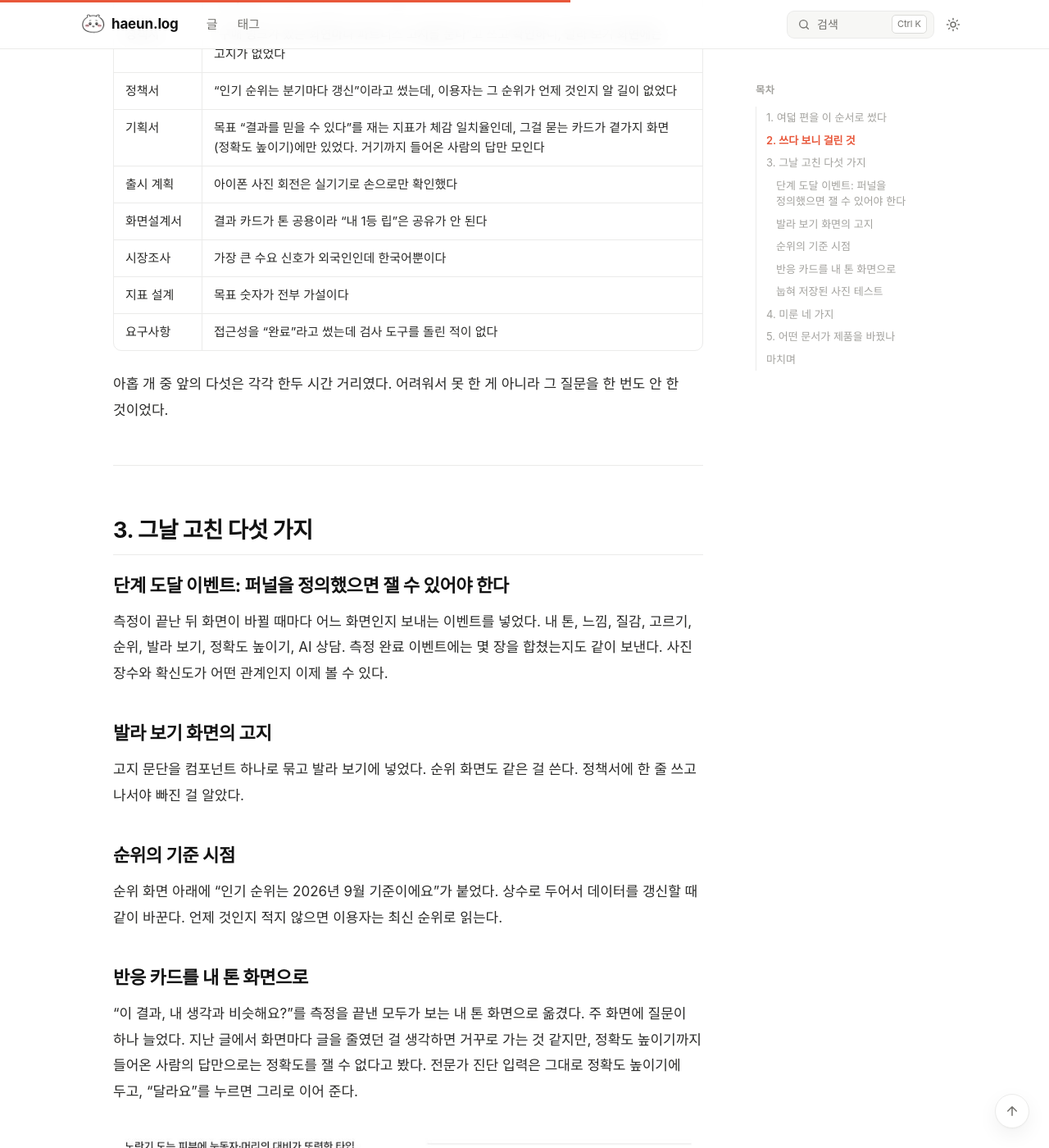
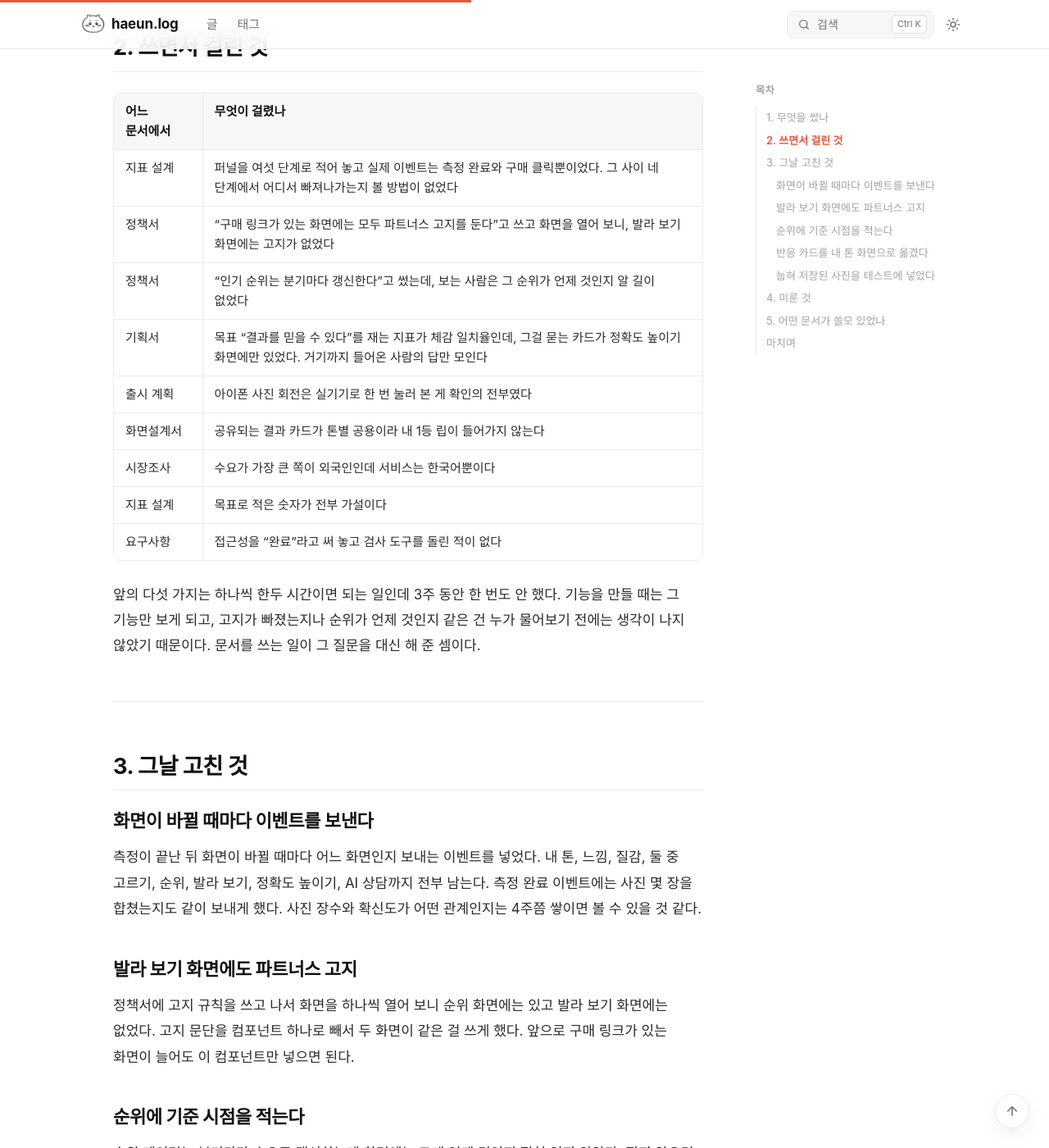
Before and after one commit to OHaEuN/OHaEuN, a Jekyll site: the page built from _posts/2026-11-11-33.md, in a window 1280 px wide and 1400 px high, scrolled down 1774 px. Shown: the whole window at 82% size. Built offline with Jekyll 4.4.1, drawn with Linux system fonts in a browser that asks for light colours; nearby versions of some CDN libraries; some web fonts are replaced; some of the changed text lies outside the part shown.

Commit message:
Post 33: rewrite in plain prose, section titles as questions

```diff
--- a/_posts/2026-11-11-33.md
+++ b/_posts/2026-11-11-33.md
@@ -1,107 +1,115 @@
 ---
 layout: post
-title: "만들고 난 뒤에 기획 문서를 쓰면 무엇이 보이나"
+title: "만들고 난 뒤에 톤빛 기획 문서를 쓰면서 고친 것들"
 date: 2026-11-11 13:00:00 +0900
 permalink: /33
 category: "Front-end"
 tags: ["톤빛", "사이드 프로젝트", "기획", "프로덕트", "지표"]
 thumbnail: /assets/posts/33/thumbnail.jpg
 image: /assets/posts/33/thumbnail.jpg
-description: "하루 만에 만들고 3주 동안 고친 톤빛을, 기획자였다면 썼을 문서 여덟 편으로 거꾸로 적어 봤다. 쓰는 동안 제품의 빈 곳 아홉 개가 나왔고 다섯 개를 바로 고쳐 배포했다. 어떤 문서가 제품을 바꿨는지 정리했다."
+description: "이미 돌아가고 있는 톤빛을 보면서 기획자였다면 썼을 문서 여덟 편을 거꾸로 채웠다. 쓰는 동안 서비스에 빠져 있던 것 아홉 가지가 나왔고, 다섯 가지는 그날 고쳐서 배포했다. 어떤 문서가 실제로 서비스를 바꿨는지 정리했다."
 ---
 
-> **결과:** 톤빛을 기획자였다면 썼을 문서 여덟 편(시장조사, 기획서, 요구사항, 정책, 정보구조, 화면설계, 지표, 출시 계획)으로 거꾸로 적어 봤다. 쓰는 동안 제품의 빈 곳 아홉 개가 나왔고, 다섯 개는 그날 고쳐 배포했다. 제품을 가장 많이 바꾼 문서는 정책서와 지표 설계였다.
+[지난 글](/31)에서 톤빛을 하루 만에 만들고 3주 동안 어떻게 바꿔 왔는지 적었다. 그 글을 포트폴리오에 붙이려고 다시 읽어 보니 코드와 회고는 있는데, 정작 "왜 이렇게 정했는지"를 적어 둔 문서가 없었다. 팀에서 일할 때는 기획자가 시장조사부터 화면설계서까지 먼저 써 두고 그 위에서 개발이 돌아가는데, 혼자 만들다 보니 그 단계를 통째로 건너뛴 것이다.
 
-[지난 글](/31)에서 톤빛을 하루 만에 만들고 3주 동안 어떻게 바꿨는지 적었다. 포트폴리오로 쓰려고 다시 보니 코드와 회고는 있는데 "왜 이렇게 정했나"가 적힌 데가 없었다. 팀이었다면 기획자가 남겼을 문서가 통째로 비어 있었다. 그래서 거꾸로 써 봤다. 사후에 쓴 문서라는 건 첫 줄에 그대로 적었다.
+그래서 이번에는 반대로 해 봤다. 이미 돌아가고 있는 서비스를 보면서, 기획자였다면 썼을 문서를 하나씩 채웠다. 사후에 쓴 문서라는 건 문서 첫 줄에 적어 두었다. 쓰는 데 하루가 걸렸고, 그 하루 동안 서비스에 빠져 있던 것 아홉 가지가 나왔다.
 
-문서는 저장소의 [docs/planning](https://github.com/OHaEuN/tonebit/tree/master/docs/planning)에 있다.
+> **결과:** 기획 문서 여덟 편(시장조사, 서비스 기획서, 요구사항 정의서, 정책서, 정보구조와 흐름, 화면설계서, 지표와 이벤트 설계, 출시·운영 계획)을 썼다. 쓰면서 빠진 것 아홉 가지를 찾았고 그중 다섯 가지는 그날 고쳐서 배포했다. 서비스를 실제로 바꾼 문서는 정책서와 지표 설계 두 편이었다.
+
+문서는 저장소의 [docs/planning](https://github.com/OHaEuN/tonebit/tree/master/docs/planning)에 올려 두었다.
 
 ---
 
-## 1. 여덟 편을 이 순서로 썼다
+## 1. 무엇을 썼나
 
-| 순서 | 문서 | 답하는 질문 |
-|---|---|---|
-| 1 | 사전 시장조사 | 이 시장에 들어갈 이유가 있나, 누가 이미 하고 있나 |
-| 2 | 서비스 기획서 | 누구의 어떤 문제를 어떻게 풀고, 성공은 무엇으로 재나 |
-| 3 | 요구사항 정의서 | 무엇을 꼭 만들고 무엇은 안 만드나 |
-| 4 | 서비스 정책서 | 애매한 상황에서 서비스가 어떻게 판단하나 |
-| 5 | 정보구조와 사용자 흐름 | 화면이 어떻게 이어지고 어디서 갈라지나 |
-| 6 | 화면설계서 | 각 화면에 무엇이 있고 눌렀을 때 무슨 일이 나나 |
-| 7 | 지표와 이벤트 설계 | 잘 되고 있는지 무엇으로 알고 어떻게 남기나 |
-| 8 | 출시·운영 계획 | 언제 무엇을 확인하고 내보내며, 무엇이 위험한가 |
+| 문서 | 어떤 질문에 답하나 |
+|---|---|
+| 사전 시장조사 | 이 시장에 들어갈 이유가 있나, 누가 이미 하고 있나 |
+| 서비스 기획서 | 누구의 어떤 문제를 어떻게 풀고, 성공은 무엇으로 재나 |
+| 요구사항 정의서 | 무엇을 꼭 만들고 무엇은 안 만드나 |
+| 서비스 정책서 | 애매한 상황에서 서비스가 어떻게 판단하나 |
+| 정보구조와 사용자 흐름 | 화면이 어떻게 이어지고 어디서 갈라지나 |
+| 화면설계서 | 각 화면에 무엇이 있고 눌렀을 때 무슨 일이 나나 |
+| 지표와 이벤트 설계 | 잘 되고 있는지 무엇으로 알고 어떻게 남기나 |
+| 출시·운영 계획 | 언제 무엇을 확인하고 내보내며, 무엇이 위험한가 |
 {: data-ke-align="alignLeft"}
 
-시장조사는 출처를 직접 연 것만 숫자를 적었다. 오프라인 진단이 4만 원대부터 평균 6만 원대라는 것, 한 예약 플랫폼에서 외국인 뷰티숍 거래액의 80%가 퍼스널 컬러 진단이었다는 것, 올리브영이 피부 진단 앱에 퍼스널 컬러를 올해 안에 붙인다는 것. 이 셋이면 "진단에서 구매로"가 업계가 가는 방향이고, 집에서 무료로 그 흐름을 끝까지 타는 서비스는 아직 비어 있다는 그림이 나온다. 톤빛이 노리는 자리가 거기다.
+시장조사의 숫자는 출처 페이지를 직접 열어 확인한 것만 적었다. 오프라인 진단이 4만 원대에서 시작해 평균 6만 원대라는 것, 한 예약 플랫폼에서는 외국인 손님의 뷰티숍 결제 가운데 80%가 퍼스널 컬러 진단이었다는 것, 올리브영이 올해 안에 피부 진단 앱에 퍼스널 컬러를 넣는다는 것. 이 셋을 놓고 보면 업계가 진단에서 구매로 이어지는 쪽으로 가고 있고, 집에서 무료로 그 흐름을 끝까지 해 주는 서비스는 아직 없다. 톤빛은 그 자리를 보고 만든 셈이라, 시장조사는 쓰면서 방향을 다시 확인하는 정도였다.
 
-나머지 일곱 편은 지금 서비스를 옮겨 적는 일에 가까웠다. 그런데 옮겨 적는 동안 자꾸 걸렸다.
+나머지 일곱 편은 이미 있는 서비스를 문서로 옮겨 적는 일에 가까웠다. 그런데 옮겨 적다 보니 문서에는 써 놓고 서비스에는 없는 것이 자꾸 나왔다.
 
 ---
 
-## 2. 쓰다 보니 걸린 것
+## 2. 쓰면서 걸린 것
 
-| 어느 문서에서 | 걸린 것 |
+| 어느 문서에서 | 무엇이 걸렸나 |
 |---|---|
-| 지표 설계 | 퍼널 여섯 번째 단계 "순위 화면 도달"을 다른 이벤트로 근사하고 있었다. 내 톤에서 느낌, 질감, 고르기로 넘어가는 사이의 이탈은 아예 못 본다 |
-| 정책서 | "구매 링크가 있는 화면마다 파트너스 고지를 둔다"고 쓰고 확인하니, 발라 보기 화면에는 고지가 없었다 |
-| 정책서 | "인기 순위는 분기마다 갱신"이라고 썼는데, 이용자는 그 순위가 언제 것인지 알 길이 없었다 |
-| 기획서 | 목표 "결과를 믿을 수 있다"를 재는 지표가 체감 일치율인데, 그걸 묻는 카드가 곁가지 화면(정확도 높이기)에만 있었다. 거기까지 들어온 사람의 답만 모인다 |
-| 출시 계획 | 아이폰 사진 회전은 실기기로 손으로만 확인했다 |
-| 화면설계서 | 결과 카드가 톤 공용이라 "내 1등 립"은 공유가 안 된다 |
-| 시장조사 | 가장 큰 수요 신호가 외국인인데 한국어뿐이다 |
-| 지표 설계 | 목표 숫자가 전부 가설이다 |
-| 요구사항 | 접근성을 "완료"라고 썼는데 검사 도구를 돌린 적이 없다 |
+| 지표 설계 | 퍼널을 여섯 단계로 적어 놓고 실제 이벤트는 측정 완료와 구매 클릭뿐이었다. 그 사이 네 단계에서 어디서 빠져나가는지 볼 방법이 없었다 |
+| 정책서 | "구매 링크가 있는 화면에는 모두 파트너스 고지를 둔다"고 쓰고 화면을 열어 보니, 발라 보기 화면에는 고지가 없었다 |
+| 정책서 | "인기 순위는 분기마다 갱신한다"고 썼는데, 보는 사람은 그 순위가 언제 것인지 알 길이 없었다 |
+| 기획서 | 목표 "결과를 믿을 수 있다"를 재는 지표가 체감 일치율인데, 그걸 묻는 카드가 정확도 높이기 화면에만 있었다. 거기까지 들어온 사람의 답만 모인다 |
+| 출시 계획 | 아이폰 사진 회전은 실기기로 한 번 눌러 본 게 확인의 전부였다 |
+| 화면설계서 | 공유되는 결과 카드가 톤별 공용이라 내 1등 립이 들어가지 않는다 |
+| 시장조사 | 수요가 가장 큰 쪽이 외국인인데 서비스는 한국어뿐이다 |
+| 지표 설계 | 목표로 적은 숫자가 전부 가설이다 |
+| 요구사항 | 접근성을 "완료"라고 써 놓고 검사 도구를 돌린 적이 없다 |
 {: data-ke-align="alignLeft"}
 
-아홉 개 중 앞의 다섯은 각각 한두 시간 거리였다. 어려워서 못 한 게 아니라 그 질문을 한 번도 안 한 것이었다.
+앞의 다섯 가지는 하나씩 한두 시간이면 되는 일인데 3주 동안 한 번도 안 했다. 기능을 만들 때는 그 기능만 보게 되고, 고지가 빠졌는지나 순위가 언제 것인지 같은 건 누가 물어보기 전에는 생각이 나지 않았기 때문이다. 문서를 쓰는 일이 그 질문을 대신 해 준 셈이다.
 
 ---
 
-## 3. 그날 고친 다섯 가지
+## 3. 그날 고친 것
 
-### 단계 도달 이벤트: 퍼널을 정의했으면 잴 수 있어야 한다
+### 화면이 바뀔 때마다 이벤트를 보낸다
 
-측정이 끝난 뒤 화면이 바뀔 때마다 어느 화면인지 보내는 이벤트를 넣었다. 내 톤, 느낌, 질감, 고르기, 순위, 발라 보기, 정확도 높이기, AI 상담. 측정 완료 이벤트에는 몇 장을 합쳤는지도 같이 보낸다. 사진 장수와 확신도가 어떤 관계인지 이제 볼 수 있다.
+측정이 끝난 뒤 화면이 바뀔 때마다 어느 화면인지 보내는 이벤트를 넣었다. 내 톤, 느낌, 질감, 둘 중 고르기, 순위, 발라 보기, 정확도 높이기, AI 상담까지 전부 남는다. 측정 완료 이벤트에는 사진 몇 장을 합쳤는지도 같이 보내게 했다. 사진 장수와 확신도가 어떤 관계인지는 4주쯤 쌓이면 볼 수 있을 것 같다.
 
-### 발라 보기 화면의 고지
+### 발라 보기 화면에도 파트너스 고지
 
-고지 문단을 컴포넌트 하나로 묶고 발라 보기에 넣었다. 순위 화면도 같은 걸 쓴다. 정책서에 한 줄 쓰고 나서야 빠진 걸 알았다.
+정책서에 고지 규칙을 쓰고 나서 화면을 하나씩 열어 보니 순위 화면에는 있고 발라 보기 화면에는 없었다. 고지 문단을 컴포넌트 하나로 빼서 두 화면이 같은 걸 쓰게 했다. 앞으로 구매 링크가 있는 화면이 늘어도 이 컴포넌트만 넣으면 된다.
 
-### 순위의 기준 시점
+### 순위에 기준 시점을 적는다
 
-순위 화면 아래에 "인기 순위는 2026년 9월 기준이에요"가 붙었다. 상수로 두어서 데이터를 갱신할 때 같이 바꾼다. 언제 것인지 적지 않으면 이용자는 최신 순위로 읽는다.
+순위 데이터는 분기마다 손으로 갱신하는데 화면에는 그게 언제 것인지 적혀 있지 않았다. 적지 않으면 보는 사람은 지금 순위로 읽는다. 순위 화면 아래에 "인기 순위는 2026년 9월 기준이에요" 한 줄을 넣고, 날짜는 상수로 두어 데이터를 갱신할 때 같이 바꾸도록 했다.
 
-### 반응 카드를 내 톤 화면으로
+### 반응 카드를 내 톤 화면으로 옮겼다
 
-"이 결과, 내 생각과 비슷해요?"를 측정을 끝낸 모두가 보는 내 톤 화면으로 옮겼다. 주 화면에 질문이 하나 늘었다. 지난 글에서 화면마다 글을 줄였던 걸 생각하면 거꾸로 가는 것 같지만, 정확도 높이기까지 들어온 사람의 답만으로는 정확도를 잴 수 없다고 봤다. 전문가 진단 입력은 그대로 정확도 높이기에 두고, "달라요"를 누르면 그리로 이어 준다.
+"이 결과, 내 생각과 비슷해요?"라고 묻는 카드가 정확도 높이기 화면에만 있었다. 거기까지 들어오는 사람은 결과가 미심쩍어서 온 경우가 많을 테니, 그 답만 모으면 정확도가 실제보다 낮게 잡힌다. 측정을 끝낸 사람이 모두 보는 내 톤 화면으로 옮겼다. 지난 글에서 화면마다 글을 줄였던 걸 생각하면 주 화면에 질문을 하나 더하는 게 마음에 걸렸지만, 쓸 수 있는 숫자를 얻는 쪽이 낫다고 봤다. 전문가 진단 입력은 그대로 정확도 높이기에 두고, 달라요를 누르면 그리로 이어지게 했다.
 
 <figure class="imageblock alignCenter" markdown="1">
 ![왼쪽: 내 톤 화면 아래로 옮긴 반응 카드. 오른쪽: 순위 화면 아래 기준 시점과 파트너스 고지](/assets/posts/33/review.jpg)
 </figure>
 
-### 눕혀 저장된 사진 테스트
+### 눕혀 저장된 사진을 테스트에 넣었다
 
-폰 사진은 EXIF에 회전 정보만 적고 픽셀은 눕혀 저장하는 경우가 많다. 그런 사진 픽스처를 만들어 올리면 세로로 바로 세워 측정하는지 E2E로 확인하게 했다. 통과했다. 브라우저의 기본 회전 처리에 맡겨도 되는지를 이제 테스트가 확인한다.
+폰으로 찍은 사진은 픽셀은 눕혀 저장하고 EXIF에 회전 정보만 적는 경우가 많다. 지금까지는 아이폰 실기기로 한 번 확인하고 넘어갔는데, 그런 사진을 픽스처로 만들어 올리면 세로로 세워서 측정하는지 E2E 테스트에 넣었다. 브라우저의 기본 회전 처리에 맡기는 설계라 코드는 바뀐 게 없고 테스트만 늘었다.
 
 ---
 
-## 4. 미룬 네 가지
+## 4. 미룬 것
 
-결과 카드에 내 1등 립을 넣는 건 서버 렌더 구조를 바꿔야 해서 공유율이 3%를 넘으면 한다. 영어는 해외 유입이 잡히면 한다. 지표 목표는 4주 뒤 실측으로 바꾼다. 이번에 넣은 단계 도달 이벤트로 잰다. 접근성은 상태를 "확인 필요"로 고쳐 놓고 검사 도구를 돌리는 게 다음 일이다.
+| 항목 | 왜 미뤘나 | 언제 하나 |
+|---|---|---|
+| 결과 카드에 내 1등 립 넣기 | 서버에서 그리는 카드가 톤별 공용이라 구조를 바꿔야 한다 | 공유율이 3%를 넘으면 |
+| 영어 | 수요는 외국인이 가장 크지만 지금 유입이 없다 | 해외 유입이 잡히면 |
+| 지표 목표 숫자 | 측정 완료율 60%, 구매 클릭 5% 같은 숫자가 전부 가설이다 | 4주 뒤 실제 값으로 바꾼다 |
+| 접근성 검사 | 요구사항에 "완료"라고 써 놓고 검사 도구를 돌린 적이 없다 | 상태를 "확인 필요"로 고쳤고, axe를 돌리는 게 다음 일이다 |
+{: data-ke-align="alignLeft"}
 
 ---
 
-## 5. 어떤 문서가 제품을 바꿨나
+## 5. 어떤 문서가 쓸모 있었나
 
-제품의 빈 곳을 찾아낸 건 거의 정책서와 지표 설계였다. 기획서와 화면설계서는 있는 걸 옮겨 적으면 끝났는데, 정책서는 "이 경우엔 어떻게 하나"를 한 줄씩 써야 해서 안 정한 게 바로 드러났다. 지표 설계는 "이걸 어떻게 재나"를 쓰다 보면 이벤트가 없는 게 보였다.
+빠진 걸 찾아낸 건 거의 정책서와 지표 설계였다. 기획서와 화면설계서는 있는 화면을 보고 옮겨 적으면 끝났다. 정책서는 "이 경우에는 이렇게 한다"를 한 줄씩 써야 해서 정해 두지 않은 게 바로 드러났고, 지표 설계는 "이 숫자는 어떤 이벤트로 재나"를 쓰다 보면 이벤트가 없는 게 보였다.
 
-> 판단 기준: **쓰고 나서 제품이 안 바뀐 문서는 다음엔 안 쓴다.**
+> 판단 기준: **쓰고 나서 서비스가 바뀐 게 없는 문서는 다음 프로젝트에서는 건너뛴다.**
 {: data-ke-style="style1"}
 
-다음에 같은 걸 팀으로 한다면 정책서와 지표 설계를 기획서보다 먼저 쓰겠다. 기획서는 방향을 적는 문서라 틀리기 어렵고, 정책서와 지표 설계는 구체적이라 틀린 데가 바로 보인다.
+다음에 사이드 프로젝트를 또 한다면 여덟 편을 다 쓰지는 않을 것 같다. 정책서와 지표 설계 두 편은 만들기 전에 쓰고, 나머지는 만든 뒤에 필요하면 채우는 정도가 혼자 하는 프로젝트에는 맞는 것 같다. 처음부터 여덟 편을 썼다면 첫 버전이 하루 만에 나오지는 않았을 것이다.
 
 ## 마치며
 
-하루 만에 만들고 문서 없이 3주를 고쳤는데, 문서를 하루 쓰고 나니 다섯 가지가 더 고쳐졌다. 비율로 보면 문서 쓰는 하루가 싸게 먹혔다. 다만 처음부터 여덟 편을 다 썼다면 첫 버전이 하루 만에 나오진 않았을 것이다. 지금 생각엔 정책서와 지표 설계 두 편만 먼저 쓰고 나머지는 만든 뒤에 채우는 게 사이드 프로젝트에는 맞는 순서 같다.
+문서 없이 3주를 고쳤는데, 문서 쓰는 데 하루를 쓰고 나니 다섯 가지가 더 고쳐졌다. 개인적으로는 반응 카드를 내 톤 화면으로 옮긴 게 가장 잘한 결정이라고 생각한다. 이게 있어야 정확도 이야기를 숫자로 할 수 있기 때문이다.
 
-다음은 4주 뒤에 퍼널 숫자를 보는 일이다. 측정 완료율 60%, 구매 클릭 5%라고 가설로 적어 둔 숫자가 실제로 얼마였는지, 그래서 무엇을 바꿨는지를 다음 글에 적는다.
+다음은 4주 뒤에 퍼널 숫자를 보는 일이다. 가설로 적어 둔 측정 완료율 60%, 구매 클릭 5%가 실제로 얼마였는지, 그래서 무엇을 바꿨는지를 다음 글에 적으려고 한다.
```
